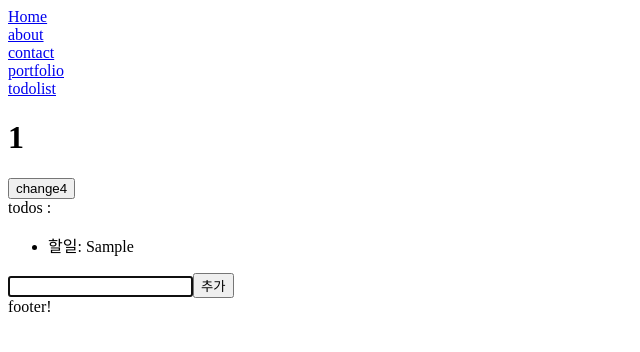
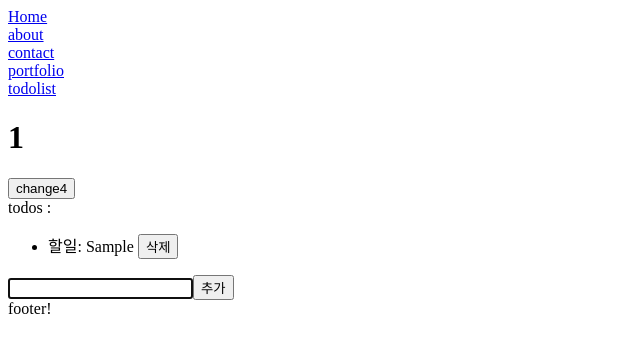
Before and after one commit to ksj0818/vue-begin, a Vue app: page /todolist in a window 1280 px wide. Both pictures are taken after typing "Sample" into the empty fields and a click on the button "추가". Shown: the top 352 px of the page, without its empty margins (0-640 px from the left). Built offline with nearby package versions, Linux system fonts and the light colour scheme.

Commit message:
Todo 삭제 기능 추가

```diff
--- a/src/pages/TodoList.vue
+++ b/src/pages/TodoList.vue
@@ -2,7 +2,10 @@
   <div>
     todos :
     <ul>
-      <li v-for="todo in todos" :key="todo.id">할일: {{ todo.todo }}</li>
+      <li v-for="(todo, index) in todos" :key="todo.id">
+        할일: {{ todo.todo }}
+        <button :data-index="index" @click="deleteBtn">삭제</button>
+      </li>
     </ul>
   </div>
   <input
@@ -12,7 +15,7 @@
     @keydown.enter="addBtn"
     @input="changeInput"
   />
-  <button @click="addBtn">추가</button>
+  <button @click="insertBtn">추가</button>
 </template>
 <script>
 import { computed, ref } from "vue";
@@ -26,10 +29,20 @@ export default {
     const store = useStore();
     const todos = computed(() => store.state.todos);
     const insert = (todo) => store.commit("insertTodo", todo);
+    const deleteTodo = (_parentNode) => store.commit("deleteTodo", _parentNode);
     const changeInput = (e) => {
       ref1.value = e.target.value.trim();
     };
-    const addBtn = () => {
+    console.log("sdsd", process.env.VUE_APP_KEY);
+    // 삭제 버튼 클릭 시
+    const deleteBtn = (e) => {
+      console.log("deletebtn : ", e.target.dataset.index);
+      const targetBtn = e.target.dataset.index;
+      deleteTodo(targetBtn);
+    };
+
+    // 추가 버튼 클릭 시
+    const insertBtn = () => {
       console.log("버튼 클릭 시 : ", input1);
       input1.value.value = "";
       input1.value.focus();
@@ -41,7 +54,7 @@ export default {
       insert(todo);
       ref1.value = "";
     };
-    return { todos, changeInput, addBtn, input1 };
+    return { todos, changeInput, insertBtn, deleteBtn, input1 };
   },
 };
 </script>
--- a/src/store/index.js
+++ b/src/store/index.js
@@ -12,6 +12,12 @@ const store = createStore({
   },
 
   mutations: {
+    // Todo 삭제
+    deleteTodo(state, data) {
+      // data(key) 값에서 -1 해주면 인덱스 값 추출, 해당 인덱스 값 삭제
+      state.todos.splice(data, 1);
+    },
+    // Todo 추가
     insertTodo(state, todo) {
       state.todos.push(todo);
     },
```
